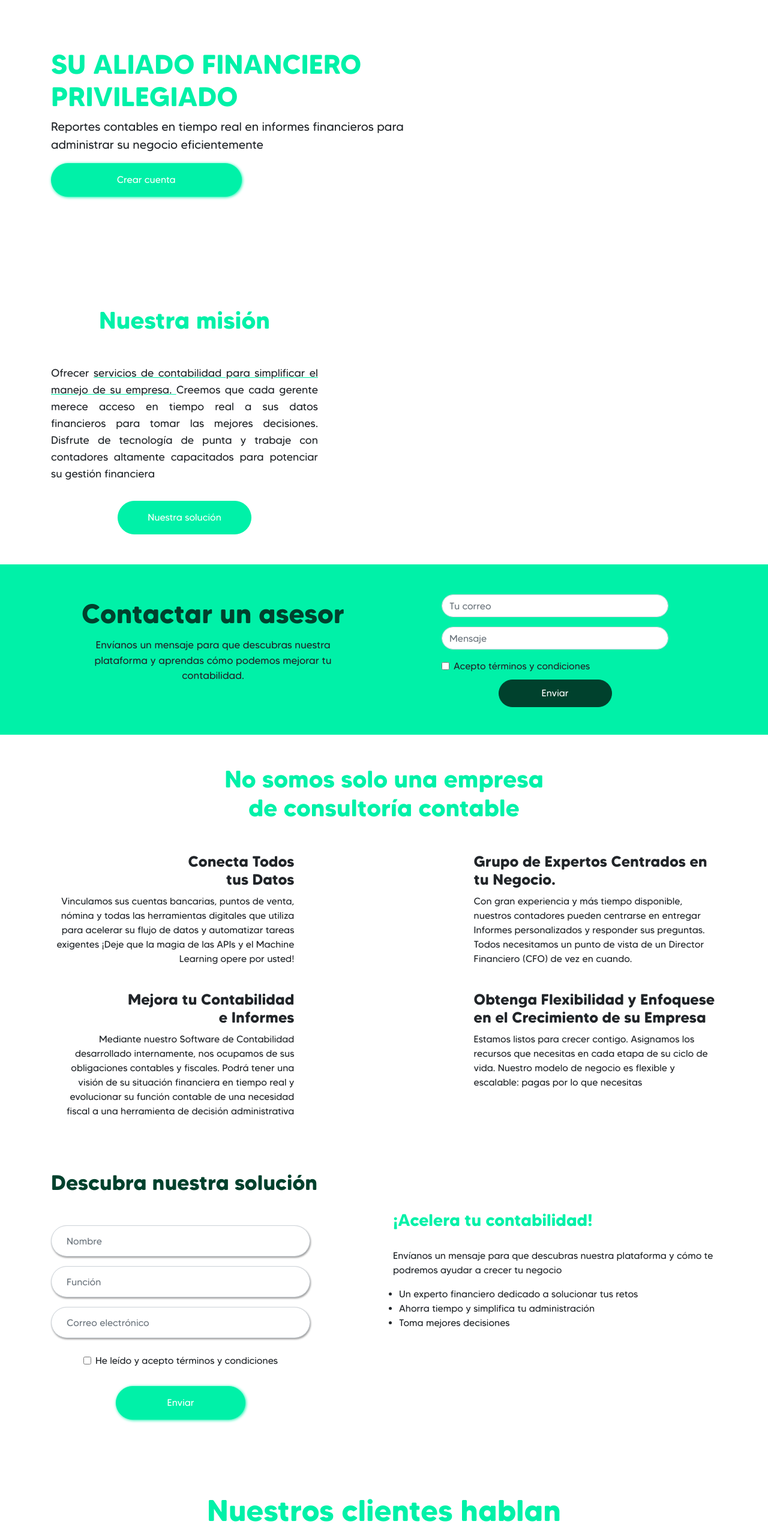
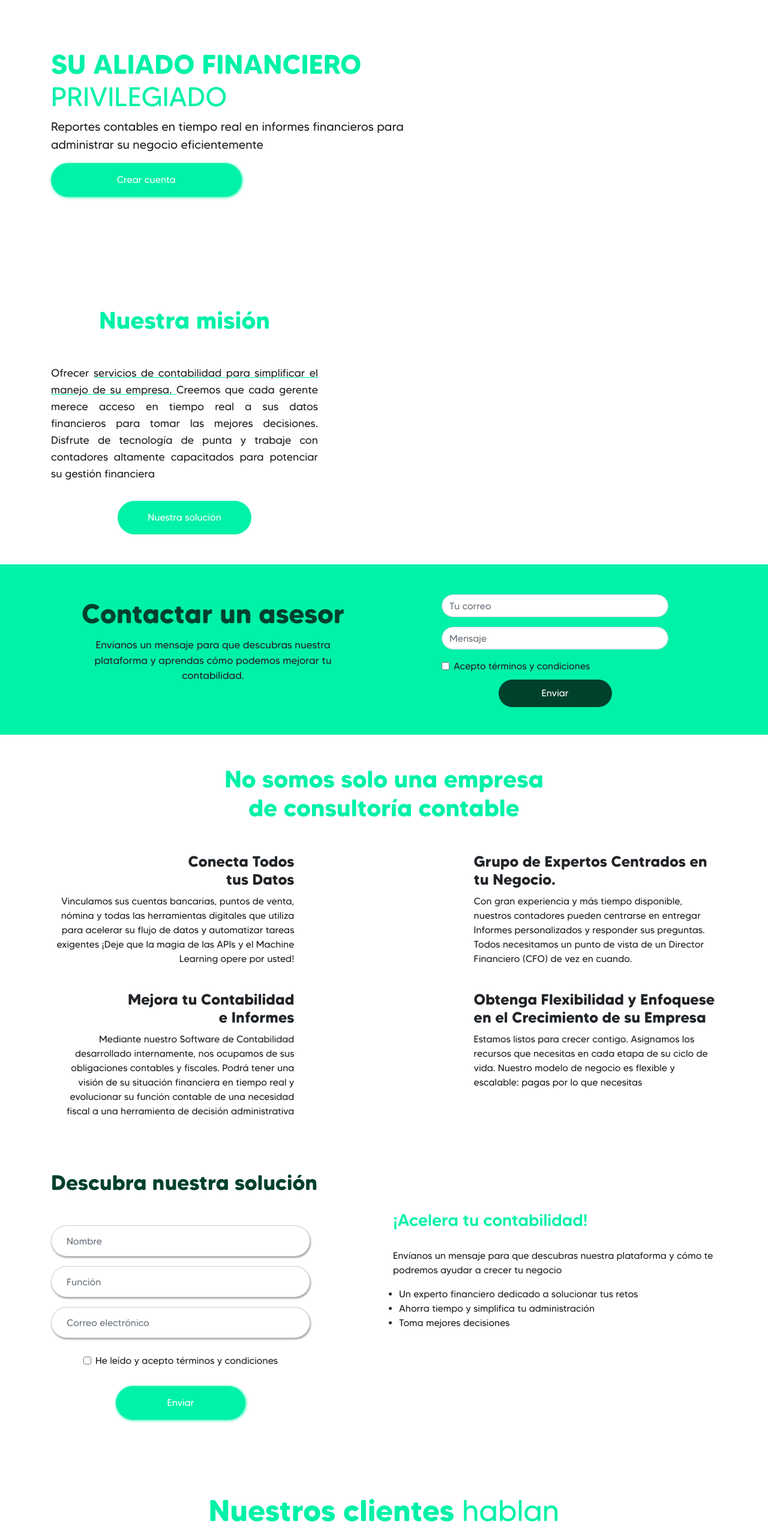
Before and after one commit to sesp13/Lukount, an Angular app: page / in a window 1280 px wide. Shown: the part 120-2686 px from the top of the page at 60% size. Built offline with nearby package versions, Linux system fonts and the light colour scheme.

Commit message:
feat: arreglos en los estilos

```diff
--- a/src/app/components/contact-message/contact-message.component.css
+++ b/src/app/components/contact-message/contact-message.component.css
@@ -1,7 +1,7 @@
 #contact-message h3 {
     color: var(--light-green);
-    font-weight: bold;
     margin-bottom: 30px;
+    font-family: "Tommy-Medium";
   }
 
   #contact-message ul {
--- a/src/app/components/solution-form/solution-form.component.css
+++ b/src/app/components/solution-form/solution-form.component.css
@@ -2,10 +2,6 @@
     margin-top: 25px;
     width: 80%;
     display: block;
-  }
-
-  .w-100{
-    width: 100%;
   }
 
   #solution-form input[type="text"],
--- a/src/app/components/solution-form/solution-form.component.html
+++ b/src/app/components/solution-form/solution-form.component.html
@@ -1,4 +1,4 @@
-<form action="" id="solution-form" [ngClass]="{'w-100': pageTitle == 'contacto'}" >
+<form action="" id="solution-form" [ngClass]="{'m-auto': pageTitle == 'contacto'}" >
     <div class="form-group">
         <input type="text" class="form-control" placeholder="Nombre">
     </div>
--- a/src/app/pages/contact/contact.component.css
+++ b/src/app/pages/contact/contact.component.css
@@ -4,7 +4,7 @@
 
 #contact h1{
     color: var(--dark-green);
-    font-weight: bold;
     font-size: 40px;
     text-align: center;
+    margin-bottom: 25px;
 }
--- a/src/app/pages/contact/contact.component.html
+++ b/src/app/pages/contact/contact.component.html
@@ -1,7 +1,7 @@
 <div class="container">
     <section id="contact" class="row">
         <div class="col-md-6">
-            <img src="" alt="" style="width: 100%; background-color: var(--light-green);height: 250px;">
+            <img src="" alt="" style="width: 100%; background-color: var(--light-green);height: 250px;margin-bottom: 25px;">
             <app-contact-message></app-contact-message>
         </div>
         <div class="col-md-6">
--- a/src/app/pages/home/home.component.css
+++ b/src/app/pages/home/home.component.css
@@ -11,7 +11,7 @@
 }
 
 #main-banner h1 span {
-  font-weight: bold;
+  font-family: "Tommy-Regular";
 }
 
 #main-banner p {
@@ -33,7 +33,6 @@
 
 #mission-banner h2 {
   color: var(--light-green);
-  font-weight: bold;
   text-align: center;
   padding-top: 10px;
   padding-bottom: 10px;
@@ -73,7 +72,6 @@
   padding-top: 5px;
   padding-bottom: 5px;
   color: var(--dark-green);
-  font-weight: bold;
   font-size: 45px;
   text-align: center;
 }
@@ -114,7 +112,6 @@
 
 #banner-about h2 {
   color: var(--light-green);
-  font-weight: bold;
   font-size: 40px;
   text-align: center;
   padding-top: 20px;
@@ -137,7 +134,6 @@
 }
 
 #banner-about .article h3 {
-  font-weight: bold;
   font-size: 25px;
   height: 50px;
   margin-bottom: 20px;
@@ -151,7 +147,6 @@
 
 #discover-solution h2 {
   color: var(--dark-green);
-  font-weight: bold;
   text-align: left;
   margin: 0 auto;
   font-size: 35px;
@@ -173,7 +168,7 @@
 }
 
 #clients h2 span {
-  font-weight: bold;
+  font-family: "Tommy-Regular";
 }
 
 #clients .client-grid .card-container{
--- a/src/app/pages/home/home.component.html
+++ b/src/app/pages/home/home.component.html
@@ -3,8 +3,8 @@
     <section id="main-banner" class="row">
         <div class="col-md-7">
             <h1>
-                <span>Su aliado financiero </span>
-                privilegiado
+                Su aliado financiero
+                <span>privilegiado</span>
             </h1>
             <p>
                 Reportes contables en tiempo real en informes financieros para
@@ -162,7 +162,7 @@
 
     <section id="clients">
         <h2>
-            <span>Nuestros clientes</span> hablan
+            Nuestros clientes <span> hablan</span>
         </h2>
         <div class="client-grid row">
             <div class="col-lg-4 card-container">
@@ -224,7 +224,7 @@
                     Envíanos un mensaje para que descubras nuestra plataforma y aprendas
                     cómo podemos mejorar tu contabilidad.
                 </p>
-                <a href="" class="btn btn-dark">
+                <a href="" class="btn btn-dark-green">
                     Contactar
                 </a>
             </div>
--- a/src/styles.css
+++ b/src/styles.css
@@ -57,7 +57,7 @@ h5 {
 }
 
 .btn-light-green:hover {
-  color: #48835b;
+  color: var(--dark-green);
 }
 
 .bg-light-green {
@@ -80,7 +80,7 @@ h5 {
 }
 
 .btn-dark-green:hover {
-  color: #48835b;
+  color: var(--light-green);
 }
 
 .bg-dark-green {
```
